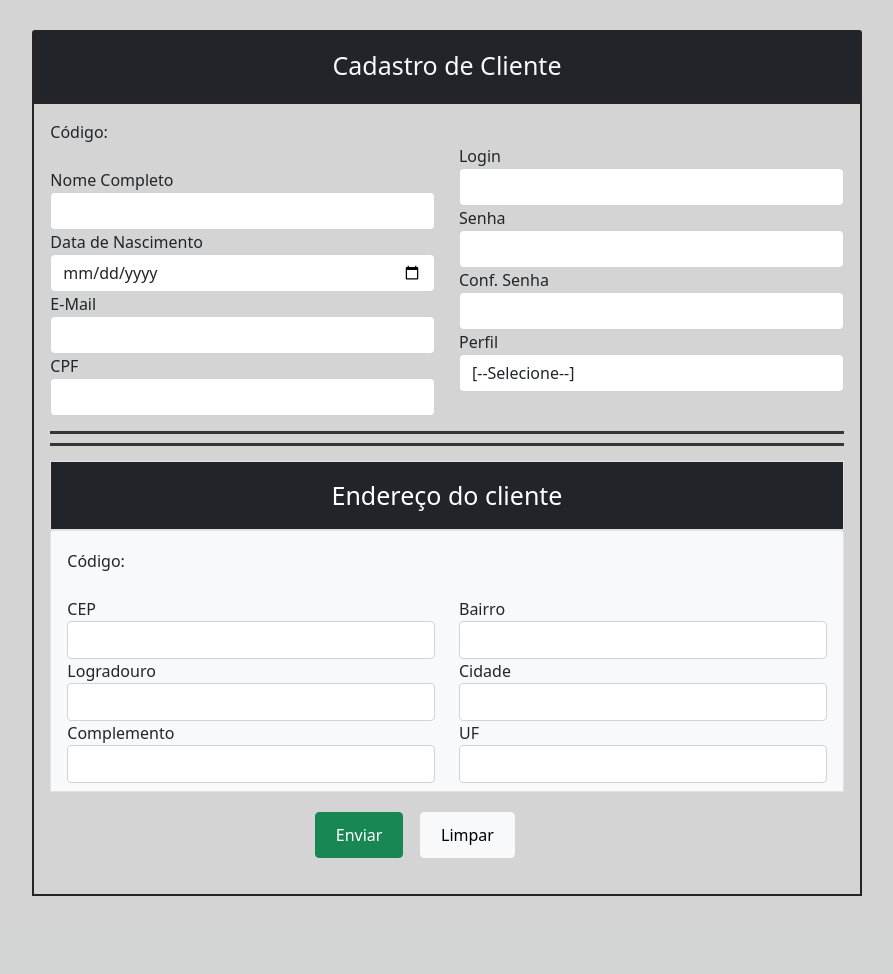
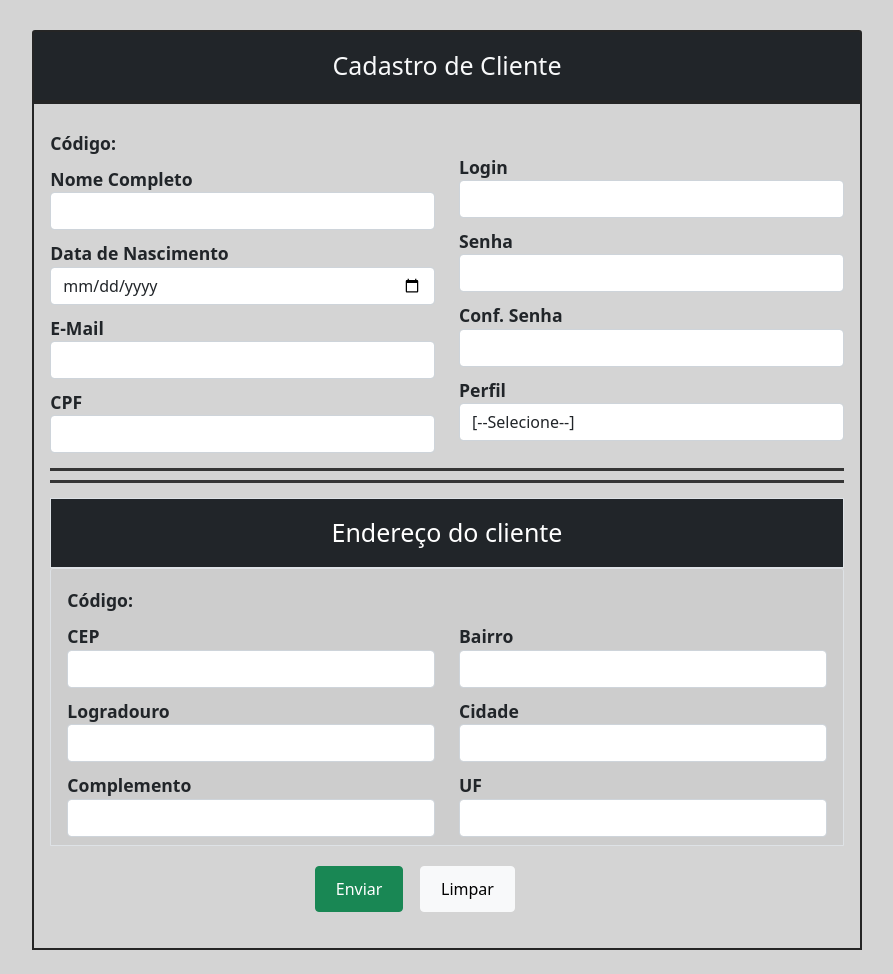
Before and after one commit to HaristonNuMacedo/phpPDO, a PHP site: page /phpPDO/view/cadastroPessoa.php in a window 1280 px wide. Shown: the part 56-1030 px from the top of the page, without its empty margins (193-1086 px from the left). Before the commit the page ends 952 px from the top, so only its background shows below. Run offline with PHP 8.4, Linux system fonts and the light colour scheme.

Commit message:
Update Style Cadastros

```diff
--- a/phpPDO/PROFESSOR/view/cadastroPessoa.php
+++ b/phpPDO/PROFESSOR/view/cadastroPessoa.php
@@ -29,6 +29,12 @@ $btExcluir = FALSE;
                 border-bottom: 3px solid #353535;
                 height: 15px;
                 margin: 15px 0px;
+            }
+
+            label{
+                font-size: 1.1rem;
+                font-weight: 600;
+                margin-top: 10px;
             }
         </style>
     </head>
@@ -101,8 +107,7 @@ $btExcluir = FALSE;
                         <form method="post" action="">
                             <div class="row">
                                 <div class="col-md-6">
-
-                                    <label>Código: </label> <br><br>
+                                    <label>Código: </label> <br>
                                     <label>Nome Completo</label>
                                     <input class="form-control" type="text"
                                            name="nome" >
@@ -142,8 +147,8 @@ $btExcluir = FALSE;
                                     Endereço do cliente
                             </div>
                             <div class="col-12 ">
-                                <div class="card-header bg-light text-start text-dark border">
-                                    <label style="margin-top: 10px;">Código: </label><br><br>
+                                <div class="card-header text-start text-dark border">
+                                    <label style="margin-top: 10px;">Código: </label><br>
                                     <div class="row">
                                         <div class="col-md-6 ">
                                             <label>CEP</label><br>
```
